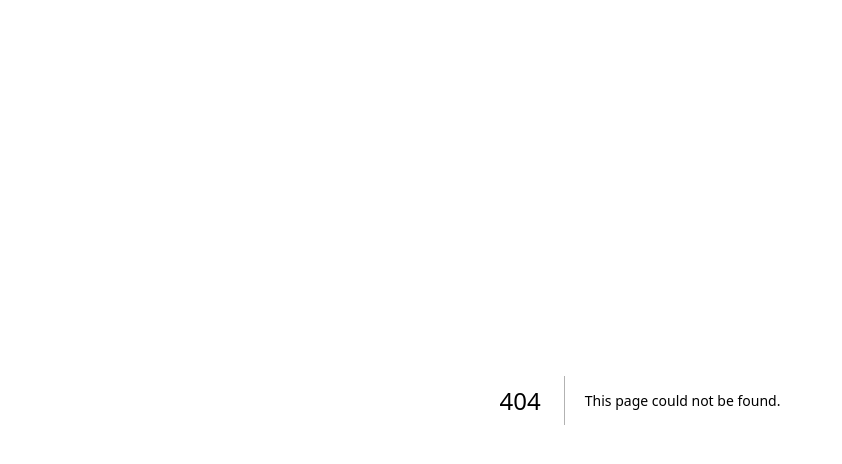
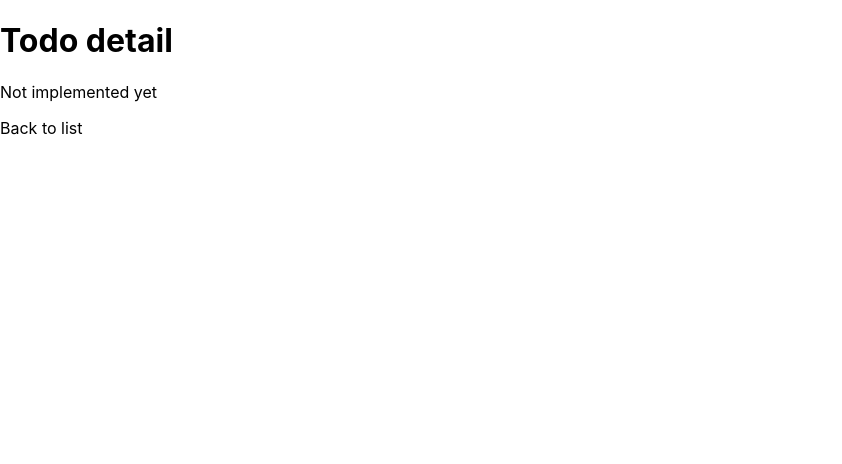
Before and after one commit to svoby/demo-app, a Next.js app: page /detail/1 in a window 1280 px wide. Before the commit this address had no page. Shown: the top 464 px of the page, without its empty margins (0-842 px from the left). Built offline with nearby package versions, Linux system fonts and the light colour scheme.

Commit message:
prepare todo detail route

```diff
--- /dev/null
+++ b/pages/detail/[id].tsx
@@ -0,0 +1,14 @@
+import Link from 'next/link';
+import { FC } from 'react';
+
+const Detail: FC = () => {
+    return (
+        <>
+            <h1>Todo detail</h1>
+            <p>Not implemented yet</p>
+            <Link href="/">Back to list</Link>
+        </>
+    );
+};
+
+export default Detail;
```
Also changed, not shown: components/homework/Todo.tsx (+2 -5 lines), pages/detail/index.tsx (added, +13 -0 lines).
